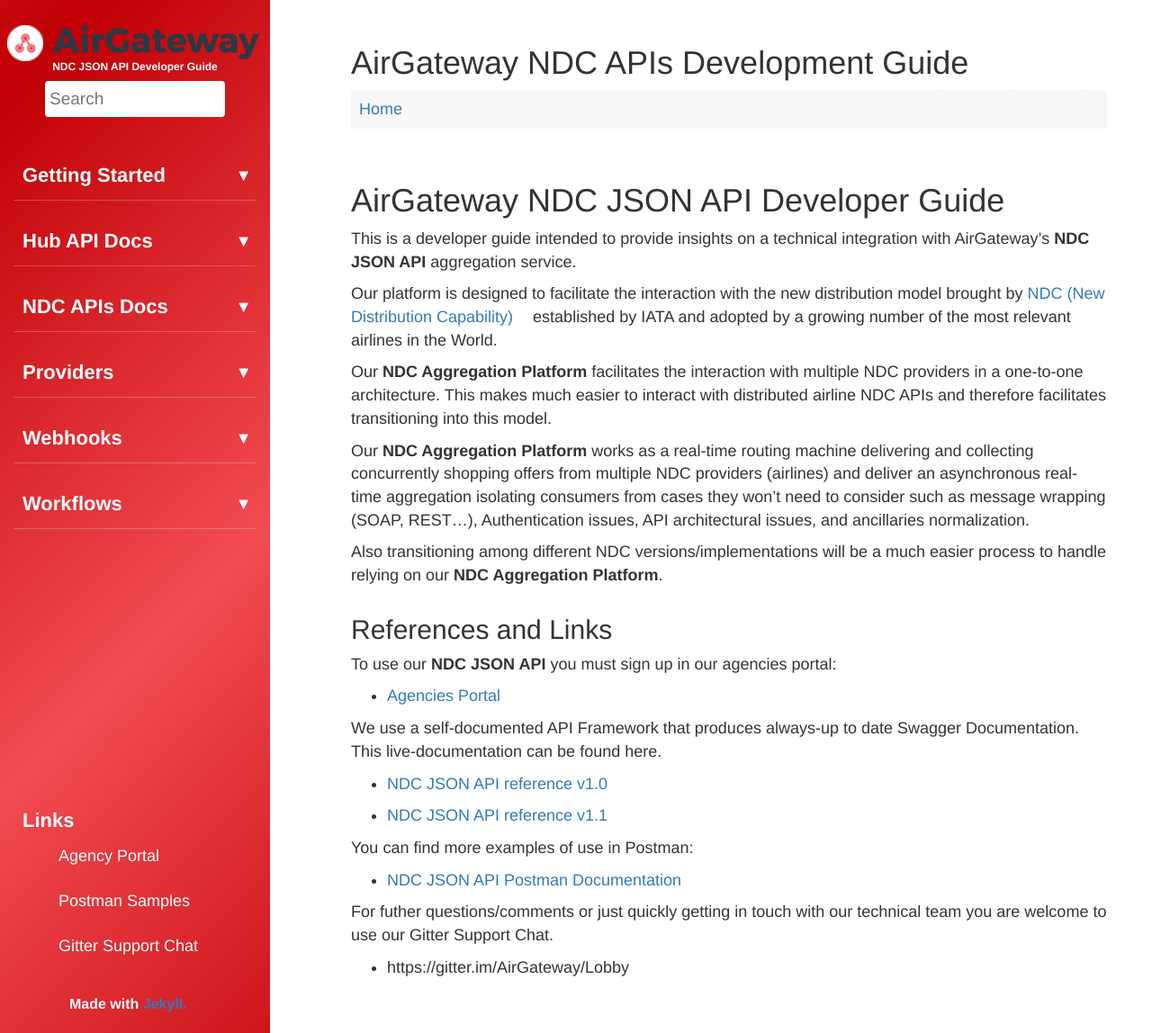
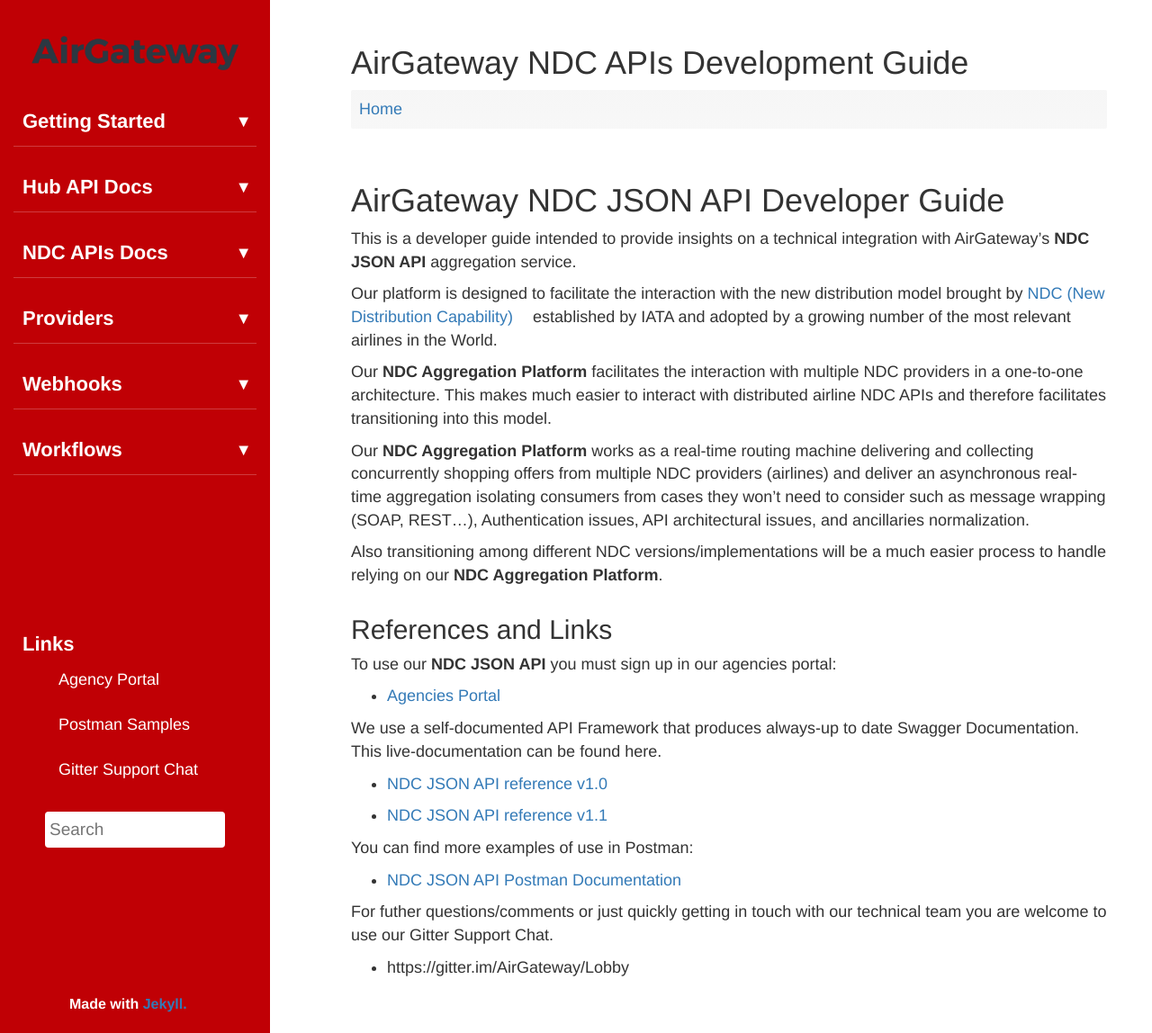
Before and after one commit to AirGateway/dev-guides-jekyll, a Jekyll site: the page built from index.md, in a window 1280 px wide and 1148 px high. Shown: the whole window at 90% size. Built offline with Jekyll 4.4.1, drawn with Linux system fonts in a browser that asks for light colours; comment, search, counter and statistics services are not loaded.

Commit message:
Fixing display Tab overflow

```diff
--- a/_layouts/default.html
+++ b/_layouts/default.html
@@ -95,24 +95,14 @@
           <div class="col-md-3" id="tg-sb-sidebar">
             <div class="logo-container">
               <a href="/">
-                <img class="logo" src="{{ site.baseurl }}/images/favicon.png" />
+
                 <div class="logo-sidebar" id="test"></div>
               </a>
-              <h6>NDC JSON API Developer Guide </h6>
+
             </div>
 
             <!--  <img class="logo-sidebar" src="{{ site.baseurl }}/images/AirGateway-10.png"  > -->
-            <form action="{{ site.baseurl }}/search/" method="get">
-              <input
-                type="text"
-                name="q"
-                id="search-input"
-                placeholder="Search"
-                autofocus
-              />
 
-              <input type="submit" value="Search" style="display: none" />
-            </form>
 
             {% include sidebar.html %}
 
@@ -139,6 +129,18 @@
               </ul>
             </div>
 
+                 <form action="{{ site.baseurl }}/search/" method="get">
+              <input
+                type="text"
+                name="q"
+                id="search-input"
+                placeholder="Search"
+                autofocus
+              />
+
+              <input type="submit" value="Search" style="display: none" />
+            </form>
+
             <div id="footer">
               <p>Made with <a href="https://jekyllrb.com//">Jekyll.</a></p>
             </div>
--- a/assets/css/_layout.scss
+++ b/assets/css/_layout.scss
@@ -20,23 +20,7 @@ body {
     width: 100vw;
   }
 
-  .load{
-   &:after{
-    content: "";
-    //background-color: black;
-    background-color: linear-gradient(-45deg, $color-tertiary-light, $color-tertiary-dark);
-   // background-image: url(../../images/sprite.png);
-    position: fixed;
-    top: 0;
-    width: 100vw;
-    height: 100vh;
-  //	background: linear-gradient(-45deg, $color-primary, $color-primary-light, $color-secondary, $color-primary-light);
-    background-size: 400% 400%;
-    visibility: hidden;
-	  animation: gradient 15s ease ;
 
-  }
-}
 
   .row {
     display: grid;
@@ -51,28 +35,25 @@ body {
     background-repeat: no-repeat;
     width: 230px;
     height: 40px;
-    transform: translateX(10px);
+    transform: unset;
     opacity: 1;
-    //animation: from-top 4s ease-in-out;
+
   }
 
   .logo-container {
     align-self: center;
     display: grid;
-    grid-template-columns: auto auto;
-    grid-template-rows: auto auto ;
+
     grid-row-start: 1;
     &:hover {
       .logo {
         transform: translateX(0rem) scale(1);
-        animation: flip 2s ease-in-out;
+
       }
     }
 
     a {
       display: grid;
-      grid-row-start: 1;
-      grid-template-columns: 40px 260px;
       width: 270px;
       margin-left: auto;
       margin-right: auto;
@@ -100,14 +81,14 @@ body {
   }
 
   form {
-    grid-row-start: 2;
+    grid-row-start: 4;
     transform: scale(1) rotate(0deg);
     max-width: 200px !important;
     min-width: 200px !important;
     margin-left: auto;
     margin-right: auto;
     padding: 0px;
-    //animation: appear 4s ease-in-out;
+
 
     #search-input {
       padding: 0px !important;
@@ -141,7 +122,7 @@ body {
 #tg-sb-sidebar {
  // background: $color-primary;
   grid-column-start: 1;
-  grid-template-rows: 60px 60px auto auto 50px;
+  grid-template-rows: 60px auto auto auto auto;
   color: #fff;
   display: grid;
   -webkit-transition: all 0.3s;
@@ -154,25 +135,9 @@ body {
   min-height: 100vh;
   max-width: 300px;
   min-width: 300px;
-  background: linear-gradient(-45deg, $color-primary, $color-primary-light, $color-primary, $color-primary-light);
-  background-size: 400% 100%;
+  background: $color-primary;
+   background-size: 400% 100%;
   background-position: 0% 100%;
-  animation: gradient 25s ease infinite;
-
-  @keyframes gradient {
-	0% {
-      visibility: visible;
-		background-position: 0% 100%;
-	}
-	50% {
-      visibility: visible;
-		background-position: 100% 0%;
-	}
-	100% {
-      visibility: visible;
-		background-position: 0% 100%;
-	}
-}
 
   #mysidebar {
     margin-top: 0%;
@@ -181,6 +146,7 @@ body {
     position: relative;
     max-width: 270px !important;
     min-width: 270px !important;
+      grid-row-start: 2;
 
     .sidebarTitle {
       border: unset;
@@ -197,37 +163,37 @@ body {
     li:nth-child(1) {
       transform: translateX(0rem);
       opacity: 1;
-      animation: from-left 0.5s ease-in-out;
+
     }
 
     li:nth-child(2) {
       transform: translateX(0rem);
       opacity: 1;
-      animation: from-left 1s ease-in-out;
+
     }
 
     li:nth-child(3) {
       transform: translateX(0rem);
       opacity: 1;
-      animation: from-left 1.5s ease-in-out;
+
     }
 
     li:nth-child(4) {
       transform: translateX(0rem);
       opacity: 1;
-      animation: from-left 2s ease-in-out;
+
     }
 
     li:nth-child(5) {
       transform: translateX(0rem);
       opacity: 1;
-      animation: from-left 2.5s ease-in-out;
+
     }
 
     li:nth-child(6) {
       transform: translateX(0rem);
       opacity: 1;
-      animation: from-left 3s ease-in-out;
+
     }
   }
 
@@ -235,14 +201,13 @@ body {
     align-self: end;
     display: block;
     height: 200px;
-    grid-row-start: 4;
+    grid-row-start: 3;
     margin-top: 0%;
     margin-left: auto;
     margin-right: auto;
     position: relative;
     max-width: 270px !important;
     min-width: 270px !important;
-    animation: from-left 3s ease-in-out;
 
     .icon-arrow-up {
       display: none !important;
@@ -253,6 +218,10 @@ body {
       color: white !important;
       margin: 0 !important;
       padding: 2px 10px !important;
+
+      .anchorjs-link  {
+        display: none;
+      }
     }
 
     ul {
@@ -283,7 +252,6 @@ body {
       font-size: 16px;
       font-weight: 700;
       transform: scale(1) rotate(0deg);
-      animation: appear 3s ease-in-out 6s;
     }
   }
 }
@@ -306,6 +274,10 @@ body {
       font-size: 54px;
       letter-spacing: 5px;
     }
+  }
+
+  .post-content {
+    max-width: max-content;
   }
 
   #breadcrumbs {
@@ -340,49 +312,3 @@ body {
   padding-top: 1rem;
   background-color: unset !important;
 }
-
-@keyframes from-left {
-  0% {
-    opacity: 0;
-    transform: translateX(-20rem);
-  }
-  100% {
-    opacity: 1;
-    transform: translateX(0rem);
-  }
-}
-
-@keyframes from-top {
-  0% {
-    opacity: 0;
-    transform: translateY(-20rem);
-  }
-  100% {
-    opacity: 1;
-    transform: translateY(0rem);
-  }
-}
-
-@keyframes appear {
-  0% {
-    transform: scale(1) rotate(0deg);
-  }
-  54% {
-    transform: scale(1.2) rotate(5deg);
-  }
-
-  100% {
-    transform: scale(1) rotate(0deg);
-  }
-}
-@keyframes flip {
-  0% {
-    transform: rotateX(0deg);
-  }
-  50% {
-    transform: rotateX(180deg) scale(1.2);
-  }
-  100% {
-    transform: rotateX(0deg);
-  }
-}
```
